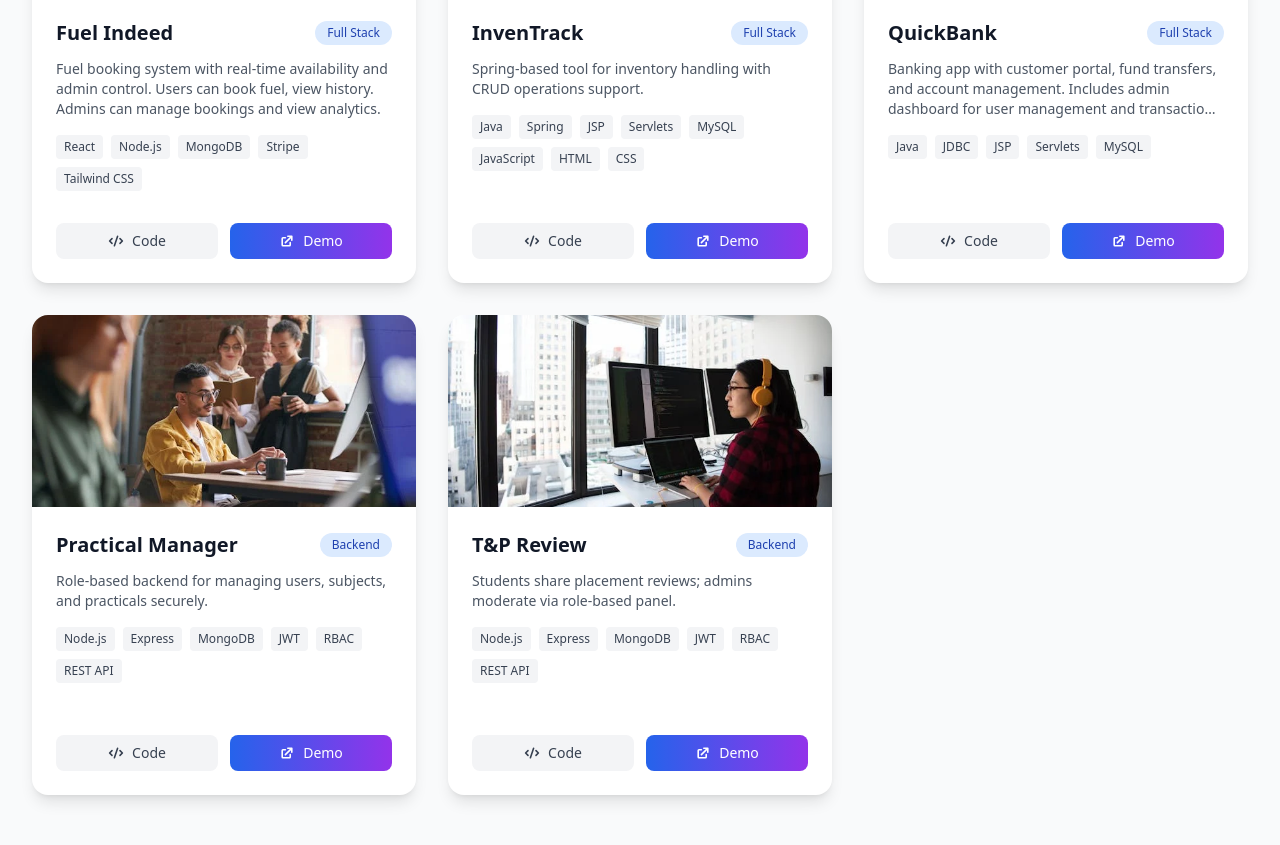
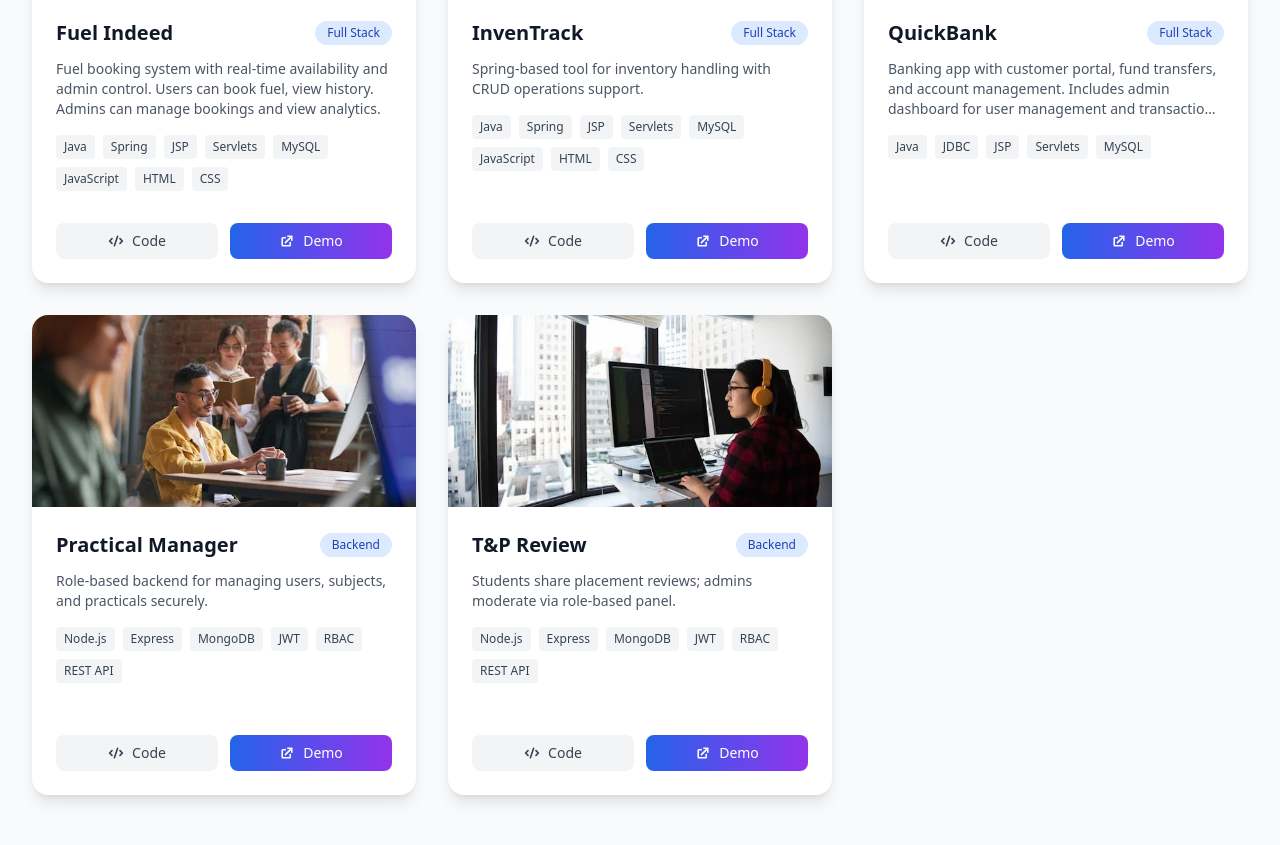
Before and after one commit to bhavesh11230/my-portfolio, a React (Vite) app: page / in a window 1280 px wide. Shown: the part 4280-5125 px from the top of the page. Built offline with nearby package versions, Linux system fonts and the light colour scheme.

Commit message:
Add project tech stack

```diff
--- a/src/components/Projects.jsx
+++ b/src/components/Projects.jsx
@@ -11,7 +11,7 @@ const Projects = () => {
       title: "Fuel Indeed",
       description: "Fuel booking system with real-time availability and admin control. Users can book fuel, view history. Admins can manage bookings and view analytics.",
       image: "/profileimg/Fuel.jpg",
-      technologies: ["React", "Node.js", "MongoDB", "Stripe", "Tailwind CSS"],
+      technologies: ["Java", "Spring", "JSP", "Servlets", "MySQL", "JavaScript", "HTML", "CSS"],
       category: "Full Stack",
       github: "https://github.com/bhavesh11230/Fuel_Indeed-Fuel_Booking_Web_Application.git",
       demo: "#",
```
